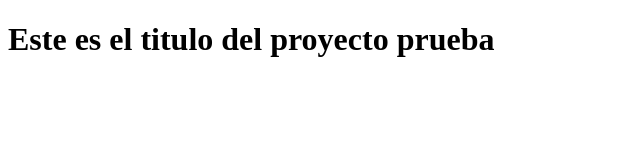
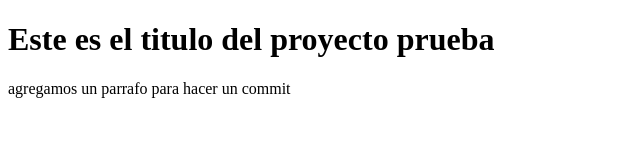
Before and after one commit to Pilodefe1984/proyectopueba, a plain HTML site: page index.html in a window 1280 px wide. Shown: the whole page, without its empty margins (0-640 px from the left). Drawn offline with Linux system fonts and the light colour scheme.

Commit message:
agrego parrafo

```diff
--- a/index.html
+++ b/index.html
@@ -5,5 +5,6 @@
 </head>
 <body>
 <h1>Este es el titulo del proyecto prueba</h1>
+<p>agregamos un parrafo para hacer un commit</p>
 </body>
 </html>
```
